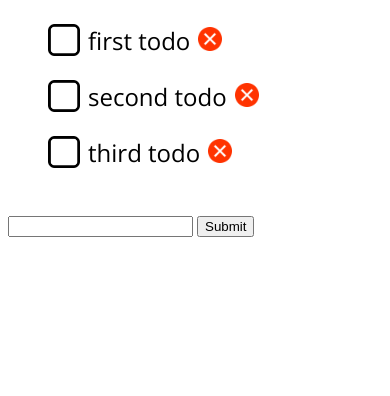
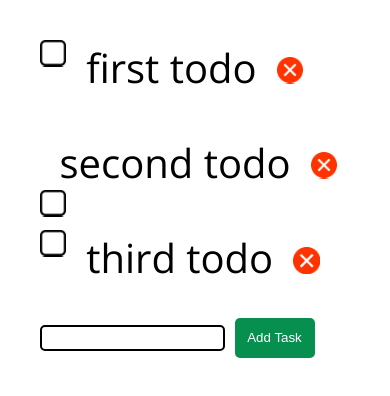
Before and after one commit to FAC-11/week2-dyrt, a website: page index.html in a window 390 px wide. Drawn offline with nearby package versions, Linux system fonts and the light colour scheme.

Commit message:
Responsive over 500px relates #30 relates #48

```diff
--- a/index.html
+++ b/index.html
@@ -5,15 +5,16 @@
     <title>tdd todo</title>
     <link href="https://fonts.googleapis.com/css?family=Open+Sans" rel="stylesheet">
     <link rel="stylesheet" href="./style.css">
+    <meta name="viewport" content="width=device-width, initial-scale=1.0">
   </head>
   <body>
-    <div id = "todo-container">
+    <div id = "todo-container" class="todo-list">
         <ul>
         </ul>
     </div>
-    <form id="add-todo">
-      <input type="text" name="description" value="">
-      <input type="submit" name="" value="Submit">
+    <form id="add-todo" class="add-todo">
+      <input type="text" name="description" value="" class="add-todo__input">
+      <input type="submit" name="" value="Add Task" class="add-todo__submit">
     </form>
   </body>
   <script type="text/javascript" src = "./logic.js"></script>
--- a/style.css
+++ b/style.css
@@ -1,15 +1,28 @@
 /* styling for to do list items */
+* {
+    box-sizing: border-box;
+}
+body {
+    font-size: 2.5rem;
+    width: 90%;
+    margin: 0 auto;
+    padding: 0.5em;
+}
+form {
+}
 ul {
     list-style: none;
     font-family: 'Open Sans', sans-serif;
-  font-size: 1.5rem;
+    width: 100%;
+    margin: 0;
+    padding: 0;
 }
 li {
-  height: 3.5rem;
+    padding: 0.5em 0;
 }
 .todo__description {
     clear: both;
-    padding: 0.5rem;
+    padding: 0.5em;
 }
 
 .todo__description--marked {
@@ -17,8 +30,8 @@ li {
 }
 
 .todo__deletebutton {
-  height: 1.5rem;
-  width: 1.5rem;
+    height: 2em;
+    width: 2em;
     background-color: white;
     background-image: url('./images/delete.png');
     background-size: contain;
@@ -28,8 +41,8 @@ li {
 
 .todo__markbutton {
     float:left;
-  height: 2rem;
-  width: 2rem;
+    height: 2em;
+    width: 2em;
     background-color: white;
     background-image: url('./images/unchecked.png');
     background-size: contain;
@@ -39,3 +52,29 @@ li {
 .todo__markbutton--marked {
     background-image: url('./images/checked.png');
 }
+
+.add-todo__submit {
+    height: 3em;
+    min-width: 6em;
+    background-color: #078F4F;
+    color: #fff;
+    border: none;
+    border-radius: 5px;
+}
+
+.add-todo__input {
+    line-height: 1.5em;
+    border: 2px solid black;
+    border-radius: 5px;
+}
+
+@media only screen and (min-width: 600px) {
+    body {
+        font-size: 2rem;
+        width: 60%;
+    }
+    .add-todo__submit {
+        height: 2em;
+        min-width: 5em;
+    }
+}
```
Lines whose indentation alone changed are shown as unchanged.
